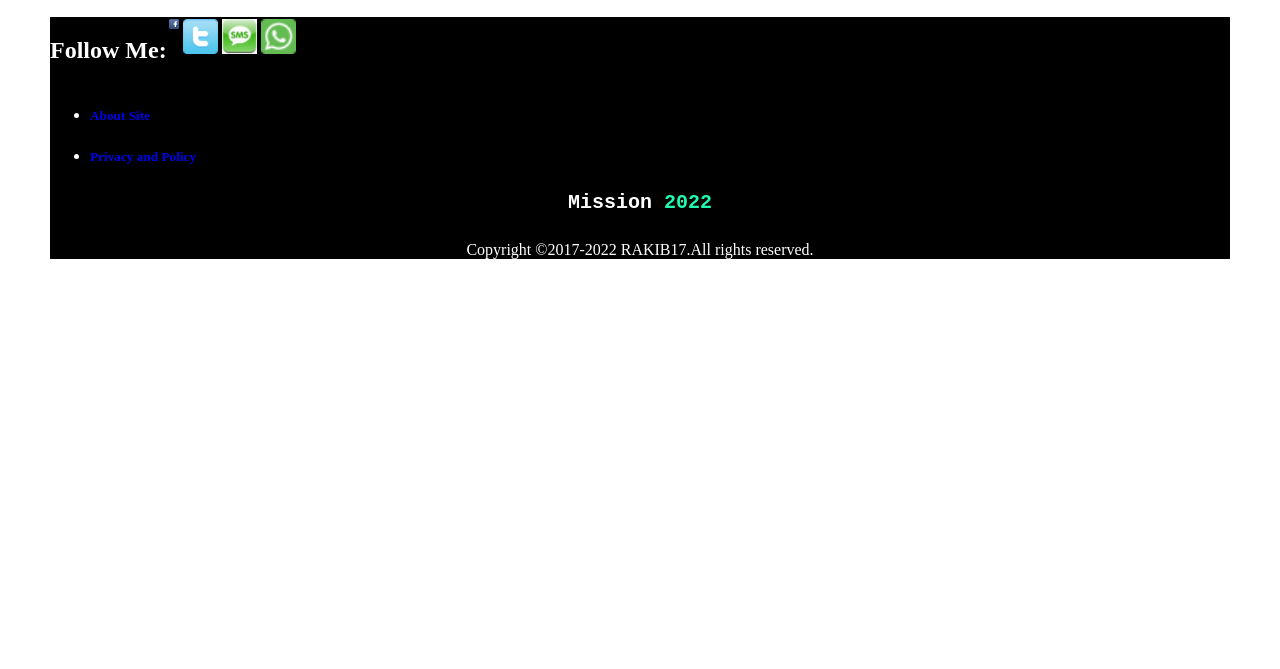
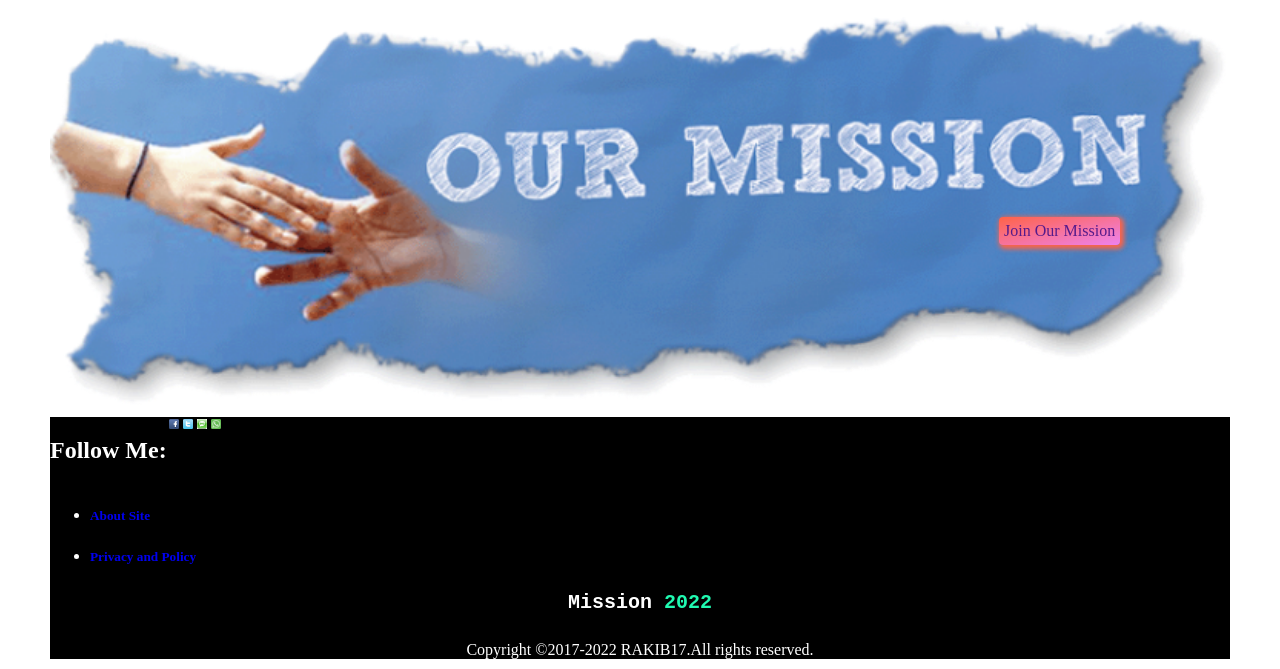
Before and after one commit to SRAKIB17/mission-assign-1, a plain HTML site: page index.html in a window 1280 px wide. Shown: the part 1611-2280 px from the top of the page. Before the commit the page ends 1880 px from the top, so only its background shows below. Drawn offline with Linux system fonts and the light colour scheme.

Commit message:
bonus add

```diff
--- a/index.html
+++ b/index.html
@@ -68,10 +68,18 @@
             <img src="image/project.png" alt="">
         </div>
     </section>
+    <section class="flex">
+        <div class="join">
+            <div style="margin-top: 200px;margin-left: 80%;"><a href="" class="btn"> Join Our Mission</a>
+            </div>
+        </div>
+
+    </section>
     <section class="foot">
         <div class="flex">
-            <h2> Follow Me:</h2><a href="http://fb.com/mrirakibulislam5" class="fb"></a> <div class="twt"></div><div class="sms"></div><div class="whats"><a href="sms:018943892?body=hellow"></a></div>
+            <h2> Follow Me:</h2><a href="http://fb.com/mrirakibulislam5" class="fb"></a> <a href="" class="twt"></a><a class="sms"></a><a class="whats"><a href="sms:018943892?body=hellow"></a></a>
         </div>
+
         <div>
             <ul>
                 <li><a href="readme.txt"><h5>About Site</h5></a></li>
--- a/style.css
+++ b/style.css
@@ -107,7 +107,7 @@ span {
     background-size: contain;
     background-repeat: no-repeat;
     padding: 5px;
-    width: 25px;
+    width: 50px;
     margin: 2px;
 }
 .twt{
@@ -115,15 +115,22 @@ span {
     background-size: contain;
     background-repeat: no-repeat;
     padding: 5px;
-    width: 25px;
+    width: 50px;
     margin: 2px;
+}
+.join{
+    background-image: url(image/OurMission1PNG-768x255.png);
+    background-size: 100%;
+    width: 100%;
+    height: 400px;
+    background-repeat: no-repeat;
 }
 .sms{
     background-image: url(image/sms.png);
     background-size: contain;
     background-repeat: no-repeat;
     padding: 5px;
-    width: 25px;
+    width: 50px;
     margin: 2px;
 }
 .whats{
```
Also changed, not shown: image/OurMission1PNG-768x255.png (added).
